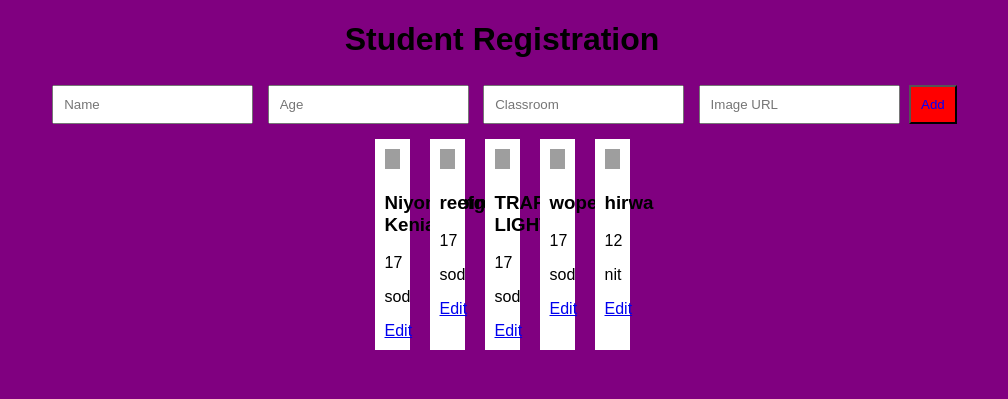
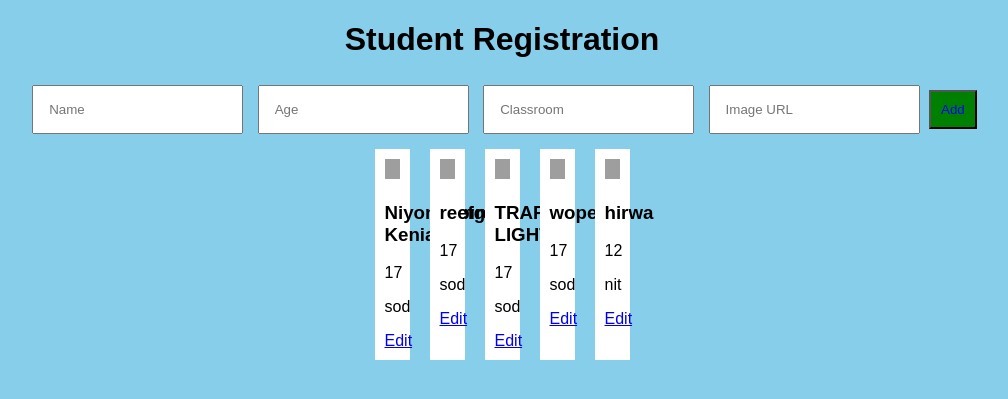
Before and after one commit to Kenia48-INGABIRE/student-registration, a Flask app: page / in a window 1280 px wide. Shown: the top 399 px of the page, without its empty margins (138-1146 px from the left). Run offline with Flask 3, Linux system fonts and the light colour scheme; data comes from the database, SQL or seed files in the repository; grey boxes are pictures that could not be loaded.

Commit message:
Update styles in CSS for body, input, and button

```diff
--- a/templates/static/style.css
+++ b/templates/static/style.css
@@ -1,17 +1,17 @@
 body {
   font-family: Arial;
-  background: purple;
+  background:skyblue;
   text-align: center;
 }
 
 form input {
-  padding: 10px;
+  padding: 15px;
   margin: 5px;
 }
 
 button {
   padding: 10px;
-  background:red;
+  background:green;
   color:blue;
 }
 
```
